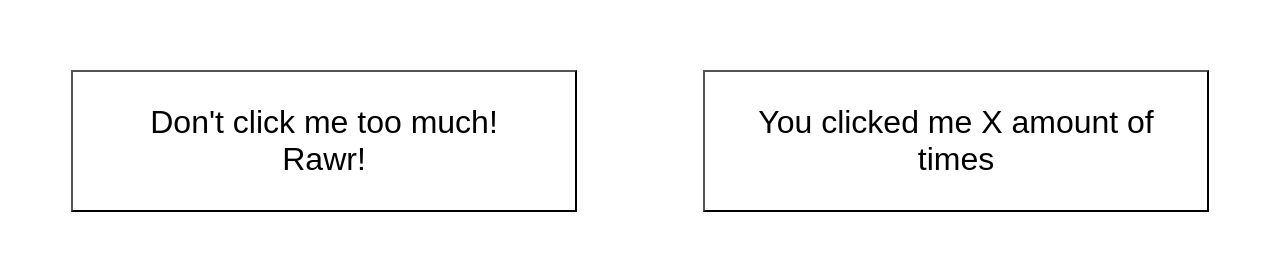
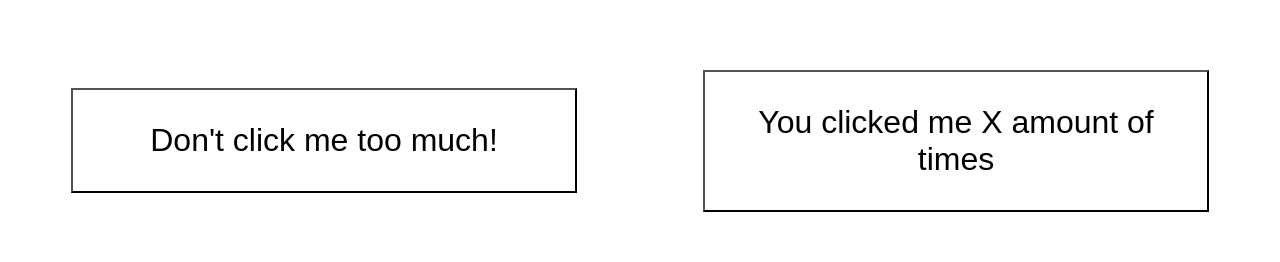
Before and after one commit to janlendl/fancy-buttons, a React (Create React App) app: page / in a window 1280 px wide. Shown: the part 152-414 px from the top of the page. Built offline with nearby package versions, Linux system fonts and the light colour scheme.

Commit message:
Create event handler to increment anger by 0.1 reset it to 0 if it is now more than 1. Add styling to reflect the outout when a button is clicked

```diff
--- a/src/components/AngryButton.js
+++ b/src/components/AngryButton.js
@@ -1,12 +1,19 @@
 import { useState } from "react";
 
 function AngryButton() {
-  const [anger, setAnger] = useState();
+  const [anger, setAnger] = useState(0);
+  const handleClick = () => {
+    if (anger < 1) {
+      setAnger(anger + 0.1);
+    } else {
+      setAnger(0);
+    }
+  }
   return (
-    <button className="AngryButton">
-      {/* If you have NOT reached the maximum */}<span>Don't click me too much! </span>
-      {/* If you HAVE reached the maximum */}<span>Rawr!</span>
-  </button>
+    <button style={{ backgroundColor: `rgba(255,0,0,${anger})` }} onClick={ handleClick } className="AngryButton">
+      {anger < 1 && <span>Don't click me too much! </span>}
+      {anger > 1 && <span>Rawr!</span>}
+    </button>
   );
 };
 
```
